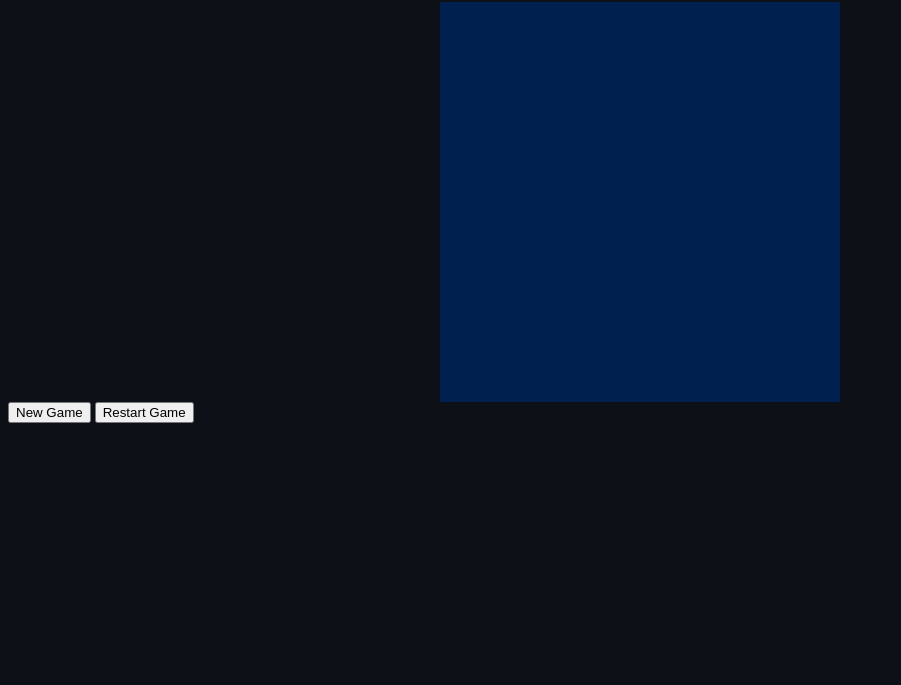
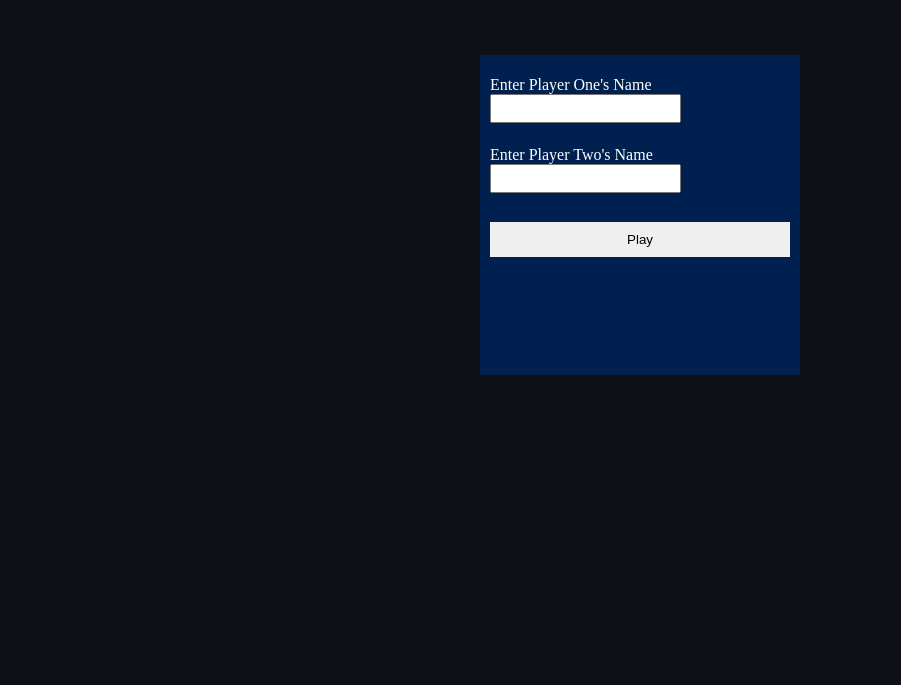
Before and after one commit to Tibarek/tic-tac-toe, a plain HTML site: page index.html in a window 1280 px wide. Shown: the part 115-800 px from the top of the page, without its empty margins (0-901 px from the left). Drawn offline with Linux system fonts and the light colour scheme.

Commit message:
Separate name input from board
Increase header font size
Create label for inputs
Remove buttons(newgame and restart)

```diff
--- a/index.html
+++ b/index.html
@@ -10,21 +10,13 @@
     <div class="container">
       <h1>Tic Tac Toe</h1>
       <div class="player-name">
-        <form action="#" class="player-form">
-          <!-- <input type="text" name="player1" id="player1" class="p1" placeholder="Player1">
-          <input type="text" name="player2" id="player2" class="p2" placeholder="Player2">
-          <button type="submit" class="submit-btn">Play</button> -->
-        </form>
-
       </div>
-        <p class="player1-p"></p>
-        <p class="player2-p"></p>
+      <p class="player1-p"></p>
+      <p class="player2-p"></p>
       <div class="playerTurn"></div>
       <div class="board"></div>
     </div>
     <div class="game-btns">
-      <button class="start-btn">New Game</button>
-      <button class="restart-btn">Restart Game</button>
     </div>
     <script src="script.js"></script>
   </body>
--- a/script.js
+++ b/script.js
@@ -118,73 +118,37 @@ const Game = () => {
   return { player1, player2, getCurrentPlayer, playTurn, restartGame, getBoard: gameboard.getBoard};
 };
 
-// const ScreenDisplay = () => {
-//   const boardDiv = document.querySelector(".board");
-//   const playerTurnDiv = document.querySelector(".playerTurn");
-//   const startBtn = document.querySelector(".start-btn");
-//   const restartBtn = document.querySelector(".restart-btn");
-//   const playerForm = document.querySelector(".player-form");
-//   const game = Game();
-
-//   const updateScreen = () => {
-//     boardDiv.textContent = "";
-//     const board = game.getBoard();
-//     const currentPlayer = game.getCurrentPlayer();
-//     playerTurnDiv.textContent = `${currentPlayer.name}'s turn`;
-//     let i = 0;
-//     board.forEach(row => {
-//       row.forEach((cell, index) => {
-//         const cellButton = document.createElement("button");
-//         cellButton.classList.add("cell");
-//         cellButton.dataset.row = i;
-//         cellButton.dataset.column = index;
-//         cellButton.textContent = cell;
-//         boardDiv.appendChild(cellButton);
-//       })
-//       i++;
-//     });
-//   }
-//   function clickHandlerBoard(e) {
-//     const selectedCol = e.target.dataset.column;
-//     const selectedRow = e.target.dataset.row;
-//     game.playTurn(selectedRow,selectedCol);
-//     updateScreen();
-//     }
-//   boardDiv.addEventListener("click", clickHandlerBoard);
-
-//   restartBtn.addEventListener("click", () => {
-//     game.restartGame();
-//     updateScreen();
-//   });
-
-//   startBtn.addEventListener("click", () => {
-//     playerForm.textContent = "";
-//     WelcomePage();
-//   });
-// };
-
-
  const WelcomePage = () => {
-   const boardDiv = document.querySelector(".board");
+  const boardDiv = document.querySelector(".board");
   const playerTurnDiv = document.querySelector(".playerTurn");
-  const startBtn = document.querySelector(".start-btn");
-  const restartBtn = document.querySelector(".restart-btn");
-  // const playerForm = document.querySelector(".player-form");
-  // const game = Game();
+  const gameBtnDiv = document.querySelector(".game-btns");
   const game = Game();
+  const playerDiv = document.querySelector(".player-name");
   const player1Para = document.querySelector(".player1-p");
   const player2Para = document.querySelector(".player2-p");
-  const playerForm = document.querySelector(".player-form");
+  const playerForm = document.createElement("form");
+  playerForm.classList.add("player-form");
+  const p1Div = document.createElement("div");
+  const p2Div = document.createElement("div");
+  const p1Label = document.createElement("label")
+  p1Label.textContent = "Enter Player One's Name";
   const p1 = document.createElement("input");
+  const p2Label = document.createElement("label")
+  p2Label.textContent = "Enter Player Two's Name";
   const p2 = document.createElement("input");
   const playBtn = document.createElement("button");
   playBtn.classList.add("submit-btn");
   playBtn.textContent = "Play";
   p1.classList.add("p1");
   p2.classList.add("p2")
-  playerForm.appendChild(p1);
-  playerForm.appendChild(p2);
+  p1Div.appendChild(p1Label);
+  p1Div.appendChild(p1);
+  p2Div.appendChild(p2Label);
+  p2Div.appendChild(p2);
+  playerForm.appendChild(p1Div);
+  playerForm.appendChild(p2Div);
   playerForm.appendChild(playBtn);
+  playerDiv.appendChild(playerForm);
 
 
   function updatePlayer(e) {
@@ -204,7 +168,28 @@ const Game = () => {
       console.log(game.player2.name);
     }
     player2Para.textContent = `${game.player2.name}-X`;
-    playerForm.textContent = "";
+    playerDiv.textContent = "";
+    const startBtn = document.createElement("button");
+    const restartBtn = document.createElement("button");
+    startBtn.textContent = "New Game";
+    restartBtn.textContent = "Play Again"
+    gameBtnDiv.appendChild(startBtn);
+    gameBtnDiv.appendChild(restartBtn);
+
+  restartBtn.addEventListener("click", () => {
+    game.restartGame();
+    updateScreen();
+  });
+
+  startBtn.addEventListener("click", () => {
+    gameBtnDiv.textContent = "";
+    playerDiv.textContent = "";
+    boardDiv.textContent = "";
+    player1Para.textContent = "";
+    player2Para.textContent = "";
+    playerTurnDiv.textContent = "";
+    WelcomePage();
+  });
     updateScreen();
 
   }
@@ -217,6 +202,8 @@ const Game = () => {
     const currentPlayer = game.getCurrentPlayer();
     playerTurnDiv.textContent = `${currentPlayer.name}'s turn`;
     let i = 0;
+    const boardBox = document.createElement("div");
+    boardBox.classList.add("board-box");
     board.forEach(row => {
       row.forEach((cell, index) => {
         const cellButton = document.createElement("button");
@@ -224,7 +211,8 @@ const Game = () => {
         cellButton.dataset.row = i;
         cellButton.dataset.column = index;
         cellButton.textContent = cell;
-        boardDiv.appendChild(cellButton);
+        boardBox.appendChild(cellButton);
+        boardDiv.appendChild(boardBox);
       })
       i++;
     });
@@ -236,16 +224,6 @@ const Game = () => {
     updateScreen();
     }
   boardDiv.addEventListener("click", clickHandlerBoard);
-
-  restartBtn.addEventListener("click", () => {
-    game.restartGame();
-    updateScreen();
-  });
-
-  startBtn.addEventListener("click", () => {
-    playerForm.textContent = "";
-    WelcomePage();
-  });
 }
 
 
--- a/style.css
+++ b/style.css
@@ -8,21 +8,60 @@ body {
 
 }
 
-.board {
+h1 {
+  font-size: 55px;
+  margin-bottom: 0;
+}
+
+.cell {
+  width: 130px;
+  height: 130px;
+  font-size: 24px;
+  color: #002050;
+}
+
+.board-box {
   box-sizing: border-box;
   width: 400px;
   height: 400px;
   margin: auto;
   background-color: #002050;
   display: grid;
-  grid-template-columns: repeat(3,132px);
-  grid-template-rows: repeat(3,132px);
+  grid-template-columns: repeat(3,130px);
+  grid-template-rows: repeat(3,130px);
   gap: 5px;
 }
+.player-name {
+  display: flex;
+  justify-content: center;
+  align-items: center;
+}
 
-.cell {
-  width: 132px;
-  height: 132px;
-  font-size: 24px;
-  color: #002050;
+.player-form {
+  display: grid;
+  grid-template-columns: 300px;
+  grid-template-rows: repeat(3, 70px);
+  margin-left: auto;
+  margin-right: auto;
+  margin-top: 70px;
+  padding: 10px;
+  background-color: #002050;
+  width: 300px;
+  height: 300px;
+  align-items: center;
+  text-align: left;
+
 }
+
+button {
+  border: none;
+}
+
+input {
+  padding: 5px;
+  outline: none;
+}
+
+form button {
+  padding: 10px;
+}
```
